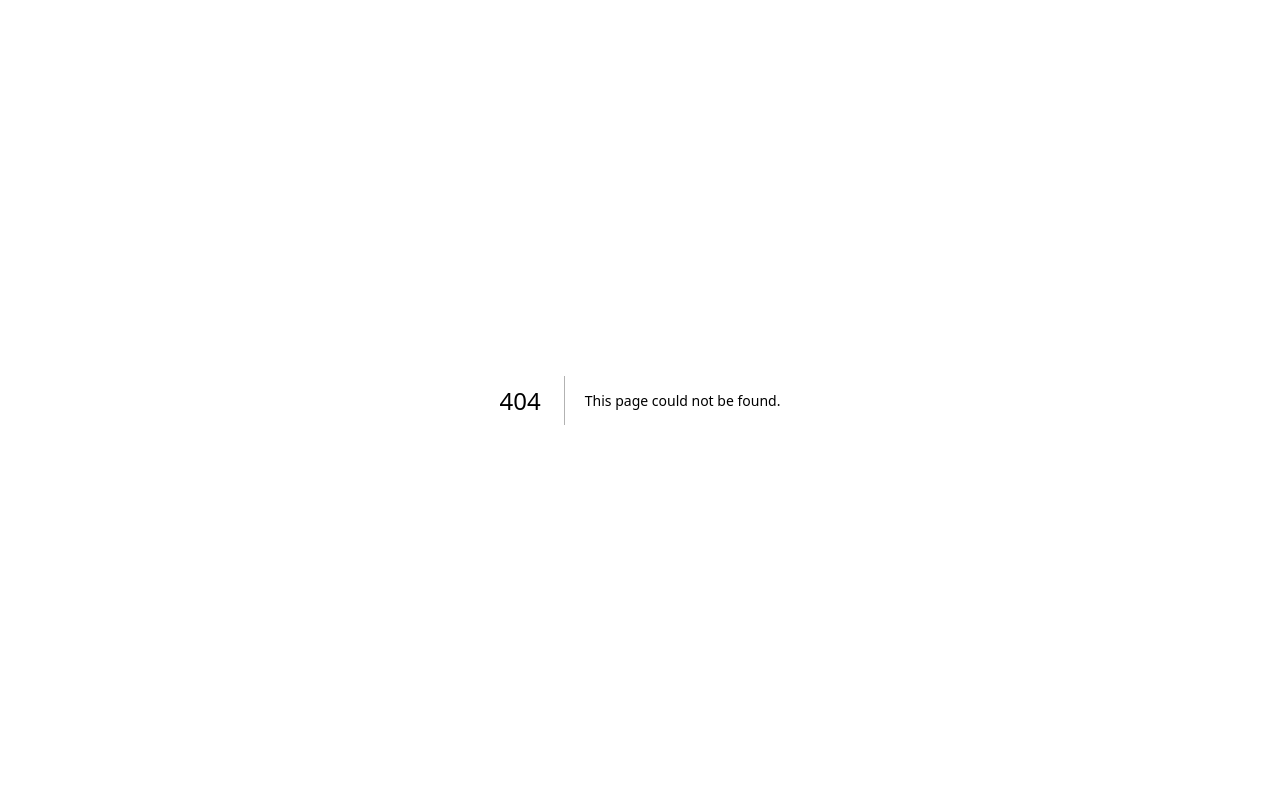
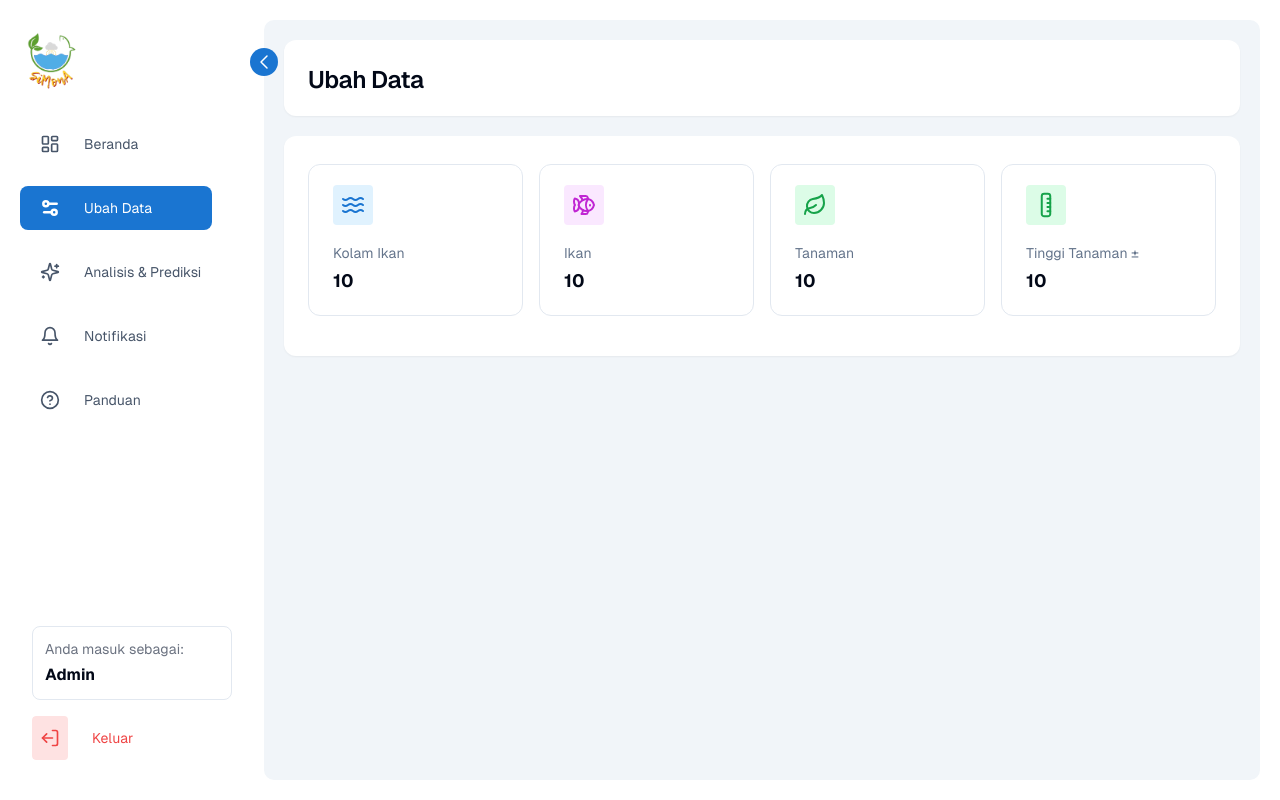
Before and after one commit to Humamfakhri/SiMonA, a Next.js app: page /ubah-data in a window 1280 px wide. Before the commit this address had no page. Built offline with nearby package versions, Linux system fonts and the light colour scheme.

Commit message:
Sidebar active link

```diff
--- /dev/null
+++ b/src/app/(main)/ubah-data/page.tsx
@@ -0,0 +1,51 @@
+import CardBeranda from "@/components/card-beranda";
+import { Card, CardContent, CardHeader, CardTitle } from "@/components/ui/card";
+import EntityCard from "@/components/ui/entity-card";
+import { Fish, Leaf, Ruler, Waves } from "lucide-react";
+
+
+export default function UbahData() {
+    return (
+        <div className="main-content px-5 mt-5 flex flex-col gap-5">
+            <Card className="border-0 pt-3 pb-5">
+                <CardHeader>
+                    <CardTitle>
+                        Ubah Data
+                    </CardTitle>
+                </CardHeader>
+            </Card>
+            <Card className="border-0 pt-3 pb-5">
+                <CardHeader>
+                    <CardContent className="px-0">
+                        <div className="grid grid-cols-2 lg:grid-cols-4 gap-4">
+                            <EntityCard
+                                icon={<Waves />}
+                                description="Kolam Ikan"
+                                content={"2"}
+                                className="bg-sky-100 text-primary"
+                            />
+                            <EntityCard
+                                icon={<Fish />}
+                                description="Ikan"
+                                content={"180"}
+                                className="bg-fuchsia-100 text-fuchsia-600"
+                            />
+                            <EntityCard
+                                icon={<Leaf />}
+                                description="Tanaman"
+                                content={"240"}
+                                className="bg-green-100 text-green-600"
+                            />
+                            <EntityCard
+                                icon={<Ruler className="rotate-45" />}
+                                description="Tinggi Tanaman ±"
+                                content={"9cm"}
+                                className="bg-green-100 text-green-600"
+                            />
+                        </div>
+                    </CardContent>
+                </CardHeader>
+            </Card>
+        </div>
+    );
+}
--- a/src/components/sidebar.tsx
+++ b/src/components/sidebar.tsx
@@ -3,13 +3,14 @@ import Link from "next/link";
 import Image from "next/image";
 import { AlignJustify, Bell, Calendar, ChevronLeft, ChevronRight, ChevronsRight, CircleHelp, HandCoins, LayoutDashboard, LogOut, Settings2, Sparkles } from "lucide-react";
 import { useState } from 'react';
-import { useRouter } from "next/navigation";
+import { useRouter, usePathname } from "next/navigation";
 
 export default function Sidebar() {
   const [showSidebar, setShowSidebar] = useState(true);
-
   const [error, setError] = useState("");
   const router = useRouter();
+  const pathname = usePathname();
+
   const handleLogout = async (e: React.FormEvent) => {
     e.preventDefault();
     const res = await fetch("/api/logout", {
@@ -39,47 +40,28 @@ export default function Sidebar() {
           <Image src="/images/logo.png" alt="logo" width={62} height={62} />
         </div>
         <ul className="nav-links grow flex flex-col gap-5">
-          {/* {showSidebar ? "T" : "F"} */}
-          <li className="w-full">
-            <Link href="/" className={` ${showSidebar ? "w-48 2xl:w-56" : "w-full"} transition-all duration-300 whitespace-nowrap flex items-center gap-6 bg-primary px-5 py-3 rounded-sm text-sm text-white`}>
-              <LayoutDashboard size={20} strokeWidth={3} className="flex-shrink-0" />
-              {showSidebar && (
-                <p>Beranda</p>
-              )}
-            </Link>
-          </li>
-          <li className="w-full">
-            <Link href="/ubah-data" className={` ${showSidebar ? "w-48 2xl:w-56" : "w-full"} hover:bg-primary-foreground whitespace-nowrap flex items-center gap-6 px-5 py-3 rounded-sm text-sm text-slate-600`}>
-              <Settings2 size={20} strokeWidth={2} className="flex-shrink-0" />
-              {showSidebar && (
-                <p>Ubah Data</p>
-              )}
-            </Link>
-          </li>
-          <li className="w-full">
-            <Link href="/analisis-prediksi" className={` ${showSidebar ? "w-48 2xl:w-56" : "w-full"} hover:bg-primary-foreground whitespace-nowrap flex items-center gap-6 px-5 py-3 rounded-sm text-sm text-slate-600`}>
-              <Sparkles size={20} strokeWidth={2} className="flex-shrink-0" />
-              {showSidebar && (
-                <p>Analisis & Prediksi</p>
-              )}
-            </Link>
-          </li>
-          <li className="w-full">
-            <Link href="/notifikasi" className={` ${showSidebar ? "w-48 2xl:w-56" : "w-full"} hover:bg-primary-foreground whitespace-nowrap flex items-center gap-6 px-5 py-3 rounded-sm text-sm text-slate-600`}>
-              <Bell size={20} strokeWidth={2} className="flex-shrink-0" />
-              {showSidebar && (
-                <p>Notifikasi</p>
-              )}
-            </Link>
-          </li>
-          <li className="w-full">
-            <Link href="/panduan" className={` ${showSidebar ? "w-48 2xl:w-56" : "w-full"} hover:bg-primary-foreground transition-all duration-300 whitespace-nowrap flex items-center gap-6 px-5 py-3 rounded-sm text-sm text-slate-600`}>
-              <CircleHelp size={20} strokeWidth={2} className="flex-shrink-0" />
-              {showSidebar && (
-                <p>Panduan</p>
-              )}
-            </Link>
-          </li>
+          {[
+            { href: "/", label: "Beranda", icon: LayoutDashboard },
+            { href: "/ubah-data", label: "Ubah Data", icon: Settings2 },
+            { href: "/analisis-prediksi", label: "Analisis & Prediksi", icon: Sparkles },
+            { href: "/notifikasi", label: "Notifikasi", icon: Bell },
+            { href: "/panduan", label: "Panduan", icon: CircleHelp },
+          ].map(({ href, label, icon: Icon }) => {
+            const isActive = pathname === href;
+            return (
+              <li key={href} className="w-full">
+          <Link
+            href={href}
+            className={`${
+              isActive ? "bg-primary text-white" : "hover:bg-primary-foreground text-slate-600"
+            } ${showSidebar ? "w-48 2xl:w-56" : "w-full"} transition-all duration-300 whitespace-nowrap flex items-center gap-6 px-5 py-3 rounded-sm text-sm`}
+          >
+            <Icon size={20} strokeWidth={isActive ? 3 : 2} className="flex-shrink-0" />
+            {showSidebar && <p>{label}</p>}
+          </Link>
+              </li>
+            );
+          })}
         </ul>
         <div className="px-3">
           {/* <div className={`${showSidebar && "px-4"}`}> */}
--- /dev/null
+++ b/src/components/ui/entity-card.tsx
@@ -0,0 +1,47 @@
+"use client"
+import {
+    Card,
+    CardContent,
+    CardDescription,
+    CardHeader,
+    CardTitle,
+} from "@/components/ui/card";
+import { useDeviceStore } from "@/stores/deviceStore";
+import clsx from "clsx";
+import { Loader2 } from "lucide-react";
+
+type EntityCardProps = {
+    icon: JSX.Element;
+    description: string;
+    content: string | number;
+    className?: string;
+    iconClassName?: string;
+};
+
+export default function EntityCard({
+    icon,
+    description,
+    content,
+    className,
+    iconClassName,
+}: EntityCardProps) {
+    const { devices, isLoadingDevices } = useDeviceStore();
+
+    return (
+        <Card className="py-1 shadow-none">
+            <CardHeader>
+                <CardTitle>
+                    <div className={clsx("flexCenter p-2 rounded w-fit", className)}>
+                        <div className={iconClassName}>{icon}</div>
+                    </div>
+                </CardTitle>
+                <CardDescription className="pt-3">{description}</CardDescription>
+            </CardHeader>
+            <CardContent>
+                <div className="flex items-center gap-2">
+                    <p className="font-bold text-lg">10</p>
+                </div>
+            </CardContent>
+        </Card>
+    );
+}
```
